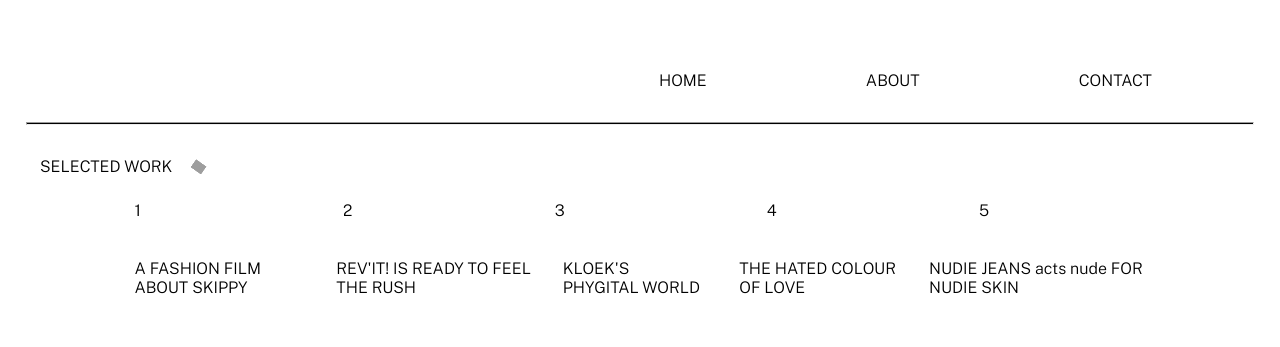
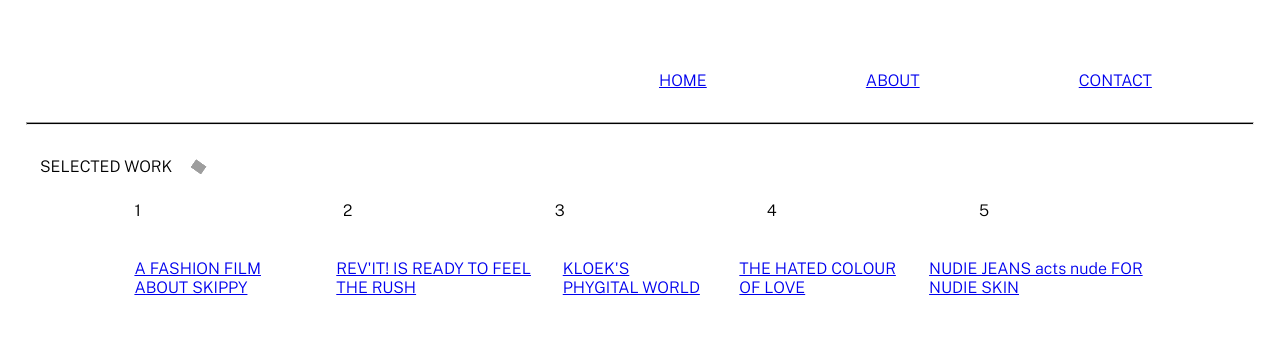
Before and after one commit to Leysren/Andrea-project, a plain HTML site: page index.html in a window 1280 px wide. Shown: the top 347 px of the page. Drawn offline with nearby package versions, Linux system fonts and the light colour scheme; grey boxes are pictures that could not be loaded.

Commit message:
Update index.html

```diff
--- a/index.html
+++ b/index.html
@@ -11,9 +11,9 @@
 <body>
     <section id="topbartest">
         <div class="topbar">
-            <div>HOME</div>
-            <div>ABOUT</div>
-            <div>CONTACT</div>
+            <div><a href="#">HOME</a></div>
+            <div><a href="#">ABOUT</a></div>
+            <div><a href="#">CONTACT</a></div>
         </div>
         <hr class="topline">
     </section>
@@ -28,11 +28,11 @@
                 <div>5</div>
             </div>
             <div class="works">
-                <div>A FASHION FILM ABOUT SKIPPY</div>
-                <div>REV'IT! IS READY TO FEEL THE RUSH</div>
-                <div>KLOEK'S PHYGITAL WORLD</div>
-                <div>THE HATED COLOUR OF LOVE</div>
-                <div>NUDIE JEANS  acts nude FOR NUDIE SKIN </div>
+                <div><a href="#">A FASHION FILM ABOUT SKIPPY</a></div>
+                <div><a href="#">REV'IT! IS READY TO FEEL THE RUSH</a></div>
+                <div><a href="#">KLOEK'S PHYGITAL WORLD</a></div>
+                <div><a href="#">THE HATED COLOUR OF LOVE</a></div>
+                <div><a href="#">NUDIE JEANS  acts nude FOR NUDIE SKIN</a></div>
             </div>
         </div>
         <div class="personal">PERSONAL VISIONS <img class="arrow" src="https://d3n32ilufxuvd1.cloudfront.net/65c24045352066002746346d/65c2435dfaa65b750fcf0b9f/RasterizedImage-bf0e6568-70b7-4532-a61e-a7802cca5d83.png"></div>
```
